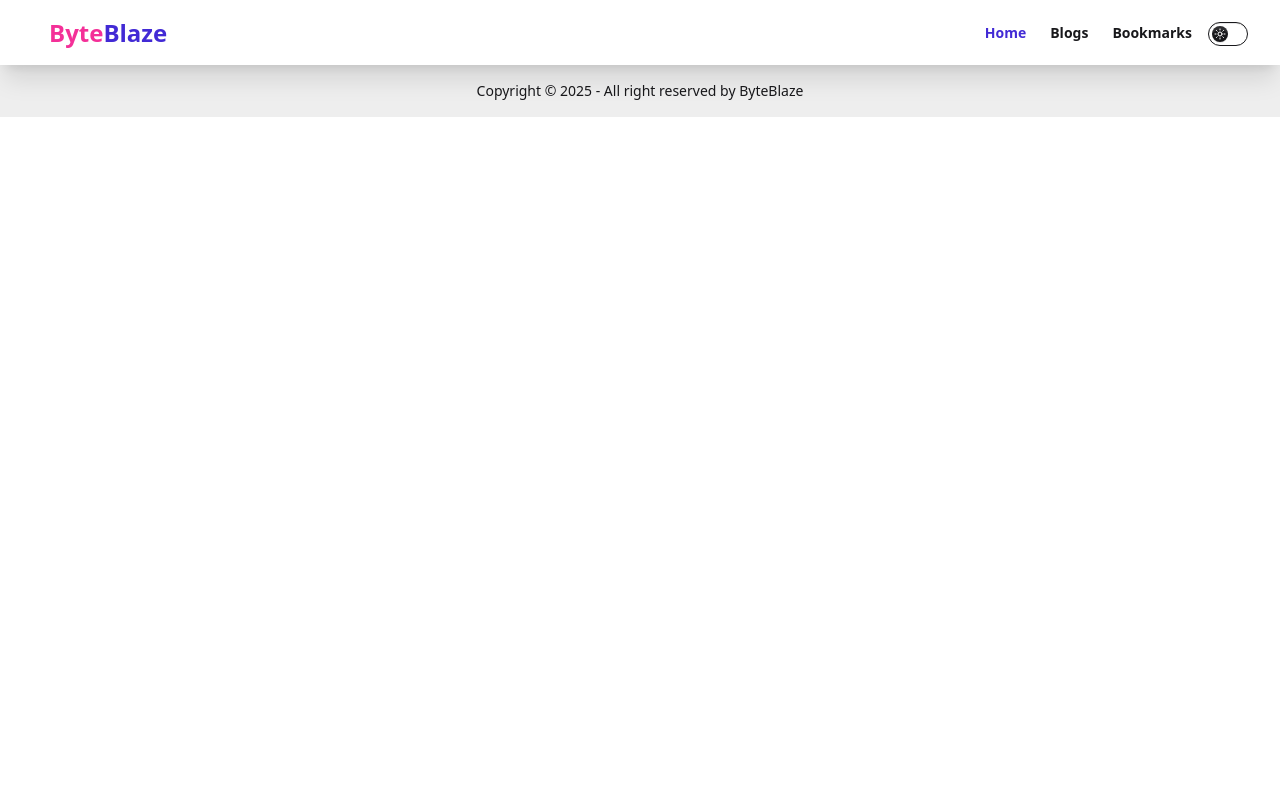
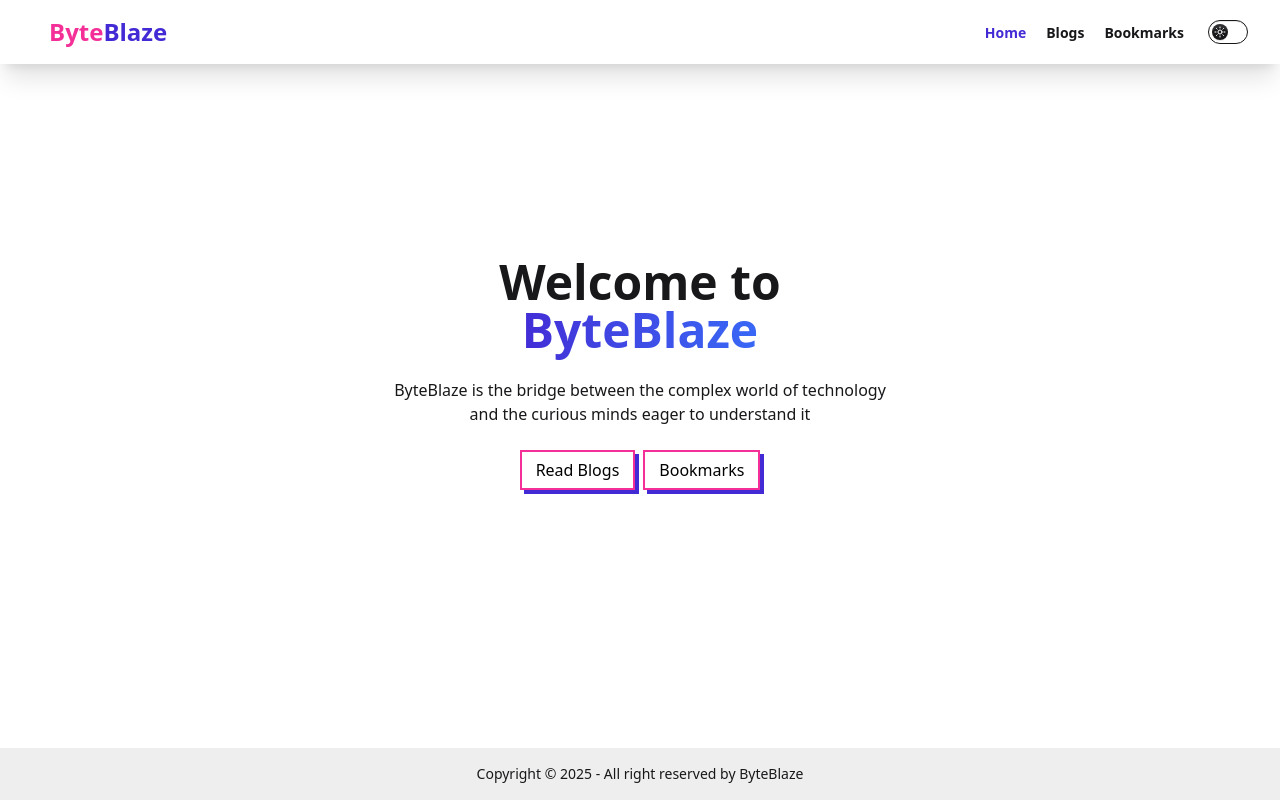
Before and after one commit to shakil218/byteblaze, a React (Vite) app: page / in a window 1280 px wide. Built offline with nearby package versions, Linux system fonts and the light colour scheme.

Commit message:
create the home page and set dark theme

```diff
--- a/index.html
+++ b/index.html
@@ -1,5 +1,5 @@
 <!doctype html>
-<html lang="en">
+<html lang="en" data-theme="synthwave">
   <head>
     <meta charset="UTF-8" />
     <link rel="icon" type="image/svg+xml" href="/logo.png" />
--- a/package.json
+++ b/package.json
@@ -16,19 +16,21 @@
     "react": "^19.0.0",
     "react-dom": "^19.0.0",
     "react-router-dom": "^7.3.0",
-    "sort-by": "^1.2.0",
-    "tailwindcss": "^4.0.12"
+    "sort-by": "^1.2.0"
   },
   "devDependencies": {
     "@eslint/js": "^9.21.0",
     "@types/react": "^19.0.10",
     "@types/react-dom": "^19.0.4",
     "@vitejs/plugin-react": "^4.3.4",
+    "autoprefixer": "^10.4.20",
     "daisyui": "^5.0.0",
     "eslint": "^9.21.0",
     "eslint-plugin-react-hooks": "^5.1.0",
     "eslint-plugin-react-refresh": "^0.4.19",
     "globals": "^15.15.0",
+    "postcss": "^8.5.3",
+    "tailwindcss": "^4.0.12",
     "vite": "^6.2.0"
   }
 }
--- /dev/null
+++ b/src/Components/Banner/Banner.jsx
@@ -0,0 +1,42 @@
+import React from "react";
+import { Link } from "react-router-dom";
+
+const Banner = () => {
+  return (
+    <div className="hero -mt-16">
+      <div className="hero-content text-center">
+        <div className="max-w-lg">
+          <h1 className="text-5xl font-bold">Welcome to <span className="bg-gradient-to-r from-primary via-blue-500 to-secondary text-transparent bg-clip-text bg-300% animate-gradient">ByteBlaze</span></h1>
+          <p className="py-6">
+            ByteBlaze is the bridge between the complex world of technology and
+            the curious minds eager to understand it
+          </p>
+          <div className="flex gap-2 justify-center">
+            <Link
+              to={"/blogs"}
+              class="relative inline-block px-4 py-2 font-medium group"
+            >
+              <span className="absolute inset-0 w-full h-full transition duration-200 ease-out transform translate-x-1 translate-y-1 bg-primary group-hover:-translate-x-0 group-hover:-translate-y-0"></span>
+              <span className="absolute inset-0 w-full h-full bg-white border-2 border-secondary group-hover:bg-primary"></span>
+              <span className="relative text-black group-hover:text-white">
+                Read Blogs
+              </span>
+            </Link>
+            <Link
+              to={"/bookmarks"}
+              class="relative inline-block px-4 py-2 font-medium group"
+            >
+              <span className="absolute inset-0 w-full h-full transition duration-200 ease-out transform translate-x-1 translate-y-1 bg-primary group-hover:-translate-x-0 group-hover:-translate-y-0"></span>
+              <span className="absolute inset-0 w-full h-full bg-white border-2 border-secondary group-hover:bg-primary"></span>
+              <span className="relative text-black group-hover:text-white">
+                Bookmarks
+              </span>
+            </Link>
+          </div>
+        </div>
+      </div>
+    </div>
+  );
+};
+
+export default Banner;
--- a/src/Components/Navbar/Nav.jsx
+++ b/src/Components/Navbar/Nav.jsx
@@ -1,40 +1,58 @@
 import React, { useEffect, useState } from "react";
+import { NavLink } from "react-router-dom";
 
 const Nav = () => {
   const [theme, setTheme] = useState("light");
 
-  useEffect(()=>{
-    localStorage.setItem("theme",theme)
-    const localTheme = localStorage.getItem("theme")
-    document.querySelector("html").setAttribute("data-theme",localTheme)
-  },[theme])
+  useEffect(() => {
+    localStorage.setItem("theme", theme);
+    const localTheme = localStorage.getItem("theme");
+    document.querySelector("html").setAttribute("data-theme", localTheme);
+  }, [theme]);
 
-  const handleToggle =(e)=>{
-    if(e.target.checked){
-      setTheme("dark")
-    }else{
-      setTheme("light")
+  const handleToggle = (e) => {
+    if (e.target.checked) {
+      setTheme("dark");
+    } else {
+      setTheme("light");
     }
-  }
+  };
   console.log(theme);
   return (
-    <div className="navbar bg-base-100 shadow-xl px-8 sticky">
+    <div className="navbar bg-base-100 shadow-xl px-8 sticky z-10">
       <div className="flex-1">
         <a className="btn btn-ghost text-2xl text-secondary gap-0">
           Byte<span className="text-primary">Blaze</span>
         </a>
       </div>
-      <div className="flex-none">
-        <ul className="menu menu-horizontal px-1">
-          <li className="text-primary font-bold">
-            <a>Home</a>
-          </li>
-          <li className="font-bold">
-            <a>Blogs</a>
-          </li>
-          <li className="font-bold">
-            <a>Bookmarks</a>
-          </li>
+      <div className="flex items-center gap-5">
+        <ul className="menu menu-horizontal px-1 hidden sm:flex  gap-5">
+          <NavLink
+            to={"/"}
+            className={({ isActive }) =>
+              isActive ? "text-primary font-bold" : "font-bold"
+            }
+          >
+            Home
+          </NavLink>
+
+          <NavLink
+            to={"/blogs"}
+            className={({ isActive }) =>
+              isActive ? "text-primary font-bold" : "font-bold"
+            }
+          >
+            Blogs
+          </NavLink>
+
+          <NavLink
+            to={"/bookmarks"}
+            className={({ isActive }) =>
+              isActive ? "text-primary font-bold" : "font-bold"
+            }
+          >
+            Bookmarks
+          </NavLink>
         </ul>
         <label className="toggle text-base-content">
           <input
--- /dev/null
+++ b/src/Pages/Blogs.jsx
@@ -0,0 +1,11 @@
+import React from 'react';
+
+const Blogs = () => {
+  return (
+    <div>
+      <h1>This is Blogs</h1>
+    </div>
+  );
+};
+
+export default Blogs;
--- /dev/null
+++ b/src/Pages/Bookmarks.jsx
@@ -0,0 +1,11 @@
+import React from 'react';
+
+const Bookmarks = () => {
+  return (
+    <div>
+      <h1>This is Bookmarks</h1>
+    </div>
+  );
+};
+
+export default Bookmarks;
--- /dev/null
+++ b/src/Pages/Home.jsx
@@ -0,0 +1,14 @@
+import React from 'react';
+import Banner from '../Components/Banner/Banner';
+import Wave from '../assets/wave.svg'
+
+const Home = () => {
+  return (
+    <div className="flex flex-col justify-center items-center min-h-[calc(100vh-116px)] relative">
+      <Banner></Banner>
+      <img className='absolute sm:bottom-0 w-full' src={Wave} alt="" />
+    </div>
+  );
+};
+
+export default Home;
--- a/src/Pages/Root.jsx
+++ b/src/Pages/Root.jsx
@@ -7,7 +7,9 @@ const Root = () => {
   return (
     <div>
       <Nav></Nav>
-      <Outlet></Outlet>
+      <div className="min-h-[calc(100vh-116px)]">
+        <Outlet></Outlet>
+      </div>
       <Footer></Footer>
     </div>
   );
--- a/src/index.css
+++ b/src/index.css
@@ -1,2 +1,21 @@
 @import "tailwindcss";
 @plugin "daisyui";
+
+.animate-gradient {
+  background-size: 300%;
+  -webkit-animation: animatedgradient 6s ease infinite alternate;
+  -moz-animation: animatedgradient 6s ease infinite alternate;
+  animation: animatedgradient 6s ease infinite alternate;
+}
+
+@keyframes animatedgradient {
+  0% {
+    background-position: 0% 50%;
+  }
+  50% {
+    background-position: 100% 50%;
+  }
+  100% {
+    background-position: 0% 50%;
+  }
+}
--- a/src/main.jsx
+++ b/src/main.jsx
@@ -1,24 +1,35 @@
-import { StrictMode } from 'react'
-import { createRoot } from 'react-dom/client'
-import './index.css'
-import {
-  createBrowserRouter,
-  RouterProvider,
-} from "react-router-dom";
-import Root from './Pages/Root.jsx';
-
-
+import { StrictMode } from "react";
+import { createRoot } from "react-dom/client";
+import "./index.css";
+import { createBrowserRouter, RouterProvider } from "react-router-dom";
+import Root from "./Pages/Root.jsx";
+import Home from "./Pages/Home.jsx";
+import Blogs from "./Pages/Blogs.jsx";
+import Bookmarks from "./Pages/Bookmarks.jsx";
 
 const router = createBrowserRouter([
   {
     path: "/",
     element: <Root></Root>,
+    children: [
+      {
+        index: true,
+        element: <Home></Home>,
+      },
+      {
+        path:"/blogs",
+        element: <Blogs></Blogs>,
+      },
+      {
+        path:"/bookmarks",
+        element: <Bookmarks></Bookmarks>,
+      },
+    ],
   },
 ]);
 
-
-createRoot(document.getElementById('root')).render(
+createRoot(document.getElementById("root")).render(
   <StrictMode>
     <RouterProvider router={router}></RouterProvider>
-  </StrictMode>,
-)
+  </StrictMode>
+);
```
Also changed, not shown: tailwind.config.js (added), 1 other file (tests, documents, lock files or other folders).
